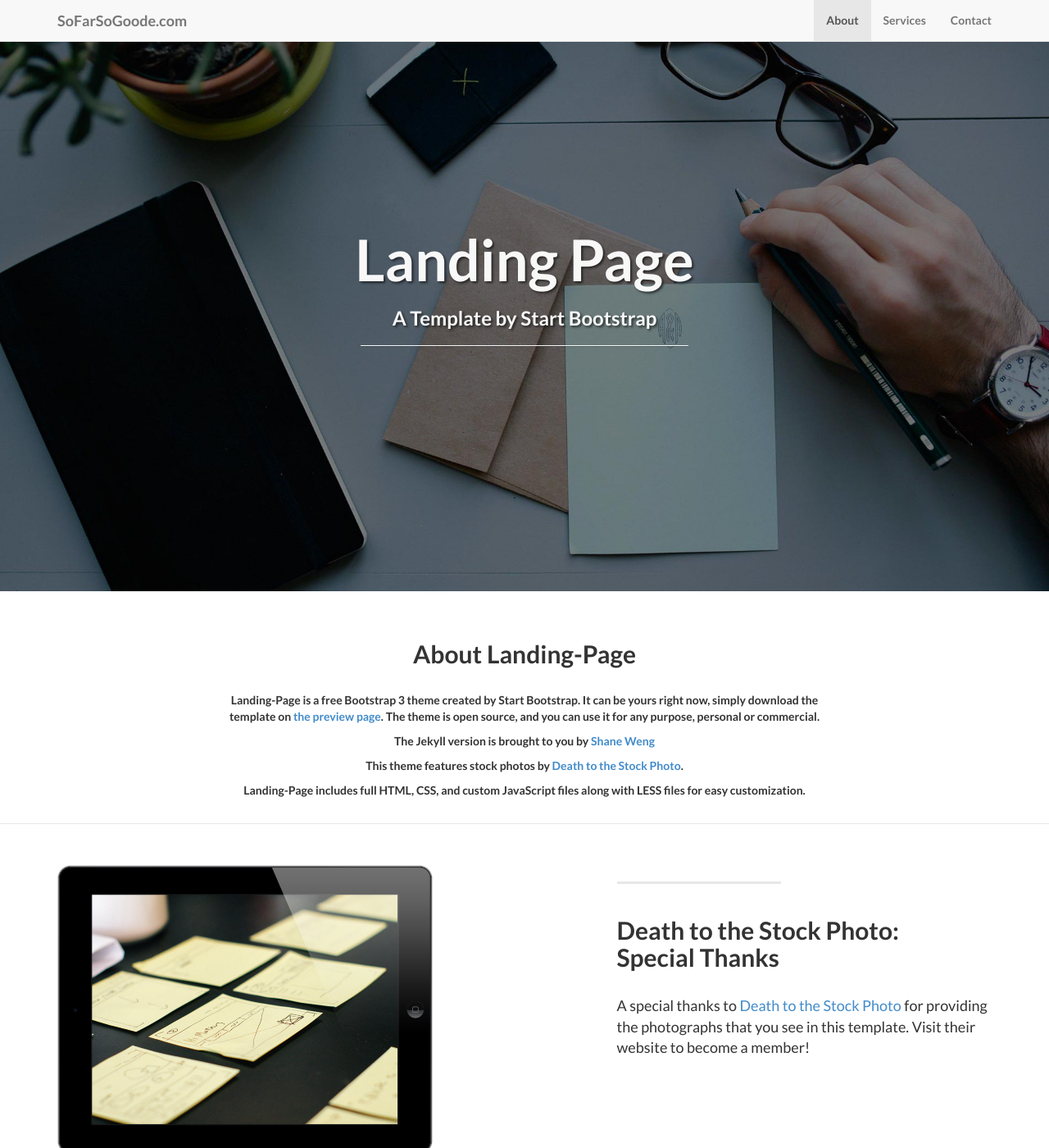
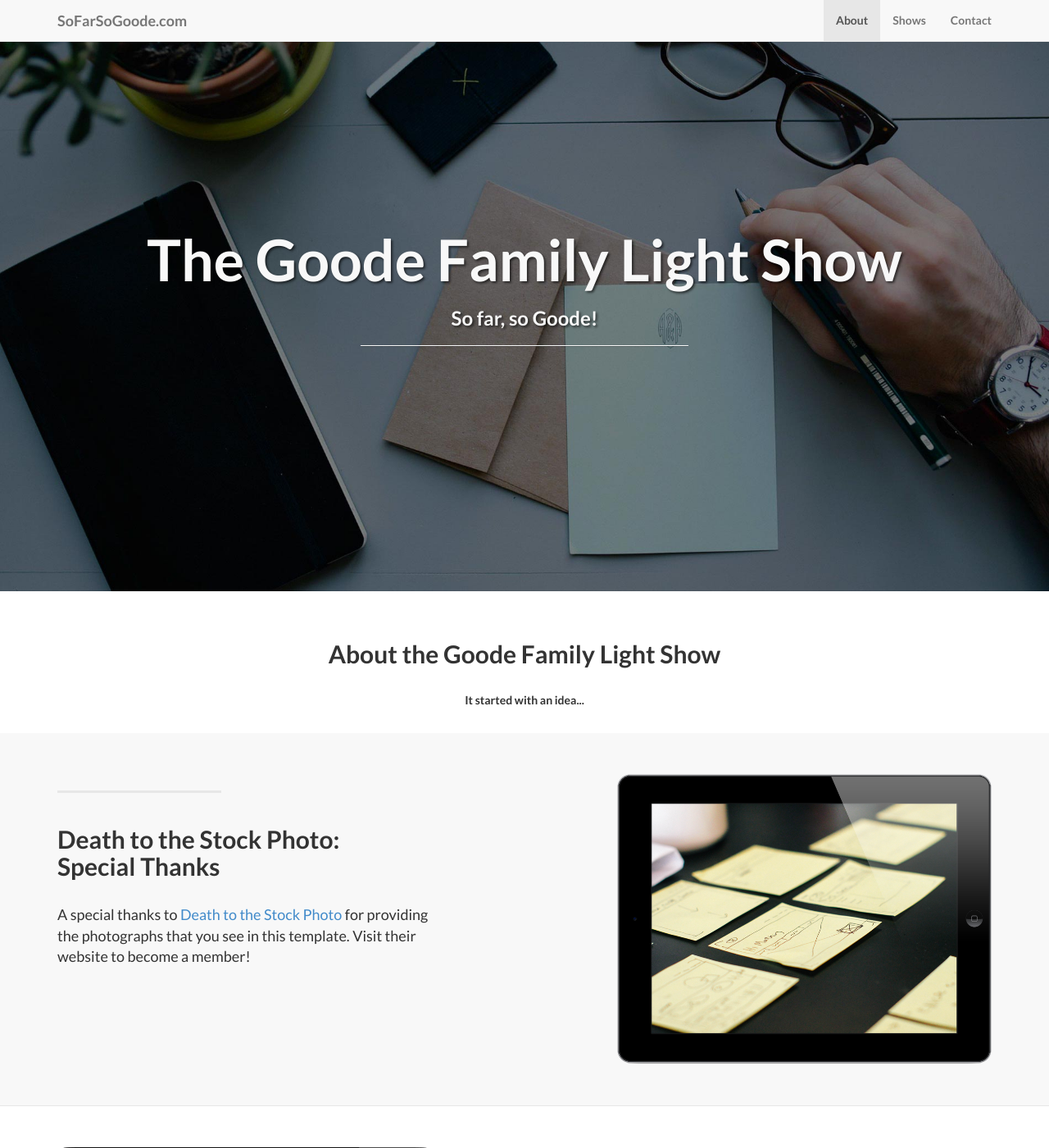
Before and after one commit to continja/sofarsogoode.github.io, a Jekyll site: the page built from index.html, in a window 1280 px wide and 1400 px high. Shown: the whole window at 82% size. Built offline with Jekyll 4.4.1, drawn with Linux system fonts in a browser that asks for light colours; nearby versions of some CDN libraries; library files that are not in the unit come from our copies; some of the changed text lies outside the part shown.

Commit message:
Further customizations
Further tweaking the defaults, and added a bit about Halloween 2021 to see how it looks.

```diff
--- a/_includes/about.html
+++ b/_includes/about.html
@@ -3,12 +3,13 @@
         <div class="row">
             <div class="col-lg-8 col-lg-offset-2">
               <br/><br/>
-              <h2>About Landing-Page</h2>
+              <h2>About the Goode Family Light Show</h2>
               <br/>
-                <p>Landing-Page is a free Bootstrap 3 theme created by Start Bootstrap. It can be yours right now, simply download the template on <a href="http://startbootstrap.com/template-overviews/landing-page/">the preview page</a>. The theme is open source, and you can use it for any purpose, personal or commercial.</p>
-                <p>The Jekyll version is brought to you by <a href="https://github.com/swcool">Shane Weng</a></p>
-                <p>This theme features stock photos by <a href="http://join.deathtothestockphoto.com//">Death to the Stock Photo</a>.</p>
-                <p>Landing-Page includes full HTML, CSS, and custom JavaScript files along with LESS files for easy customization.</p>
+                <p>It started with an idea...</p>
+<!--
+                <p></p>
+                <p></p>
+-->
                 <br/>
               </div>
         </div>
--- a/_includes/header.html
+++ b/_includes/header.html
@@ -18,7 +18,7 @@
                     <a class="page-scroll" href="#about">About</a>
                 </li>
                 <li>
-                    <a class="page-scroll" href="#services">Services</a>
+                    <a class="page-scroll" href="#services">Shows</a>
                 </li>
                 <li>
                     <a class="page-scroll" href="#contact">Contact</a>
--- a/index.html
+++ b/index.html
@@ -1,5 +1,5 @@
 ---
 layout: default
-title: Landing Page
-subTitle: A Template by Start Bootstrap
+title: The Goode Family Light Show
+subTitle: So far, so Goode!
 ---
```
Also changed, not shown: _posts/2021-04-07-Halloween-2021.md (added, +9 -0 lines), img/halloween.jpg (added).
